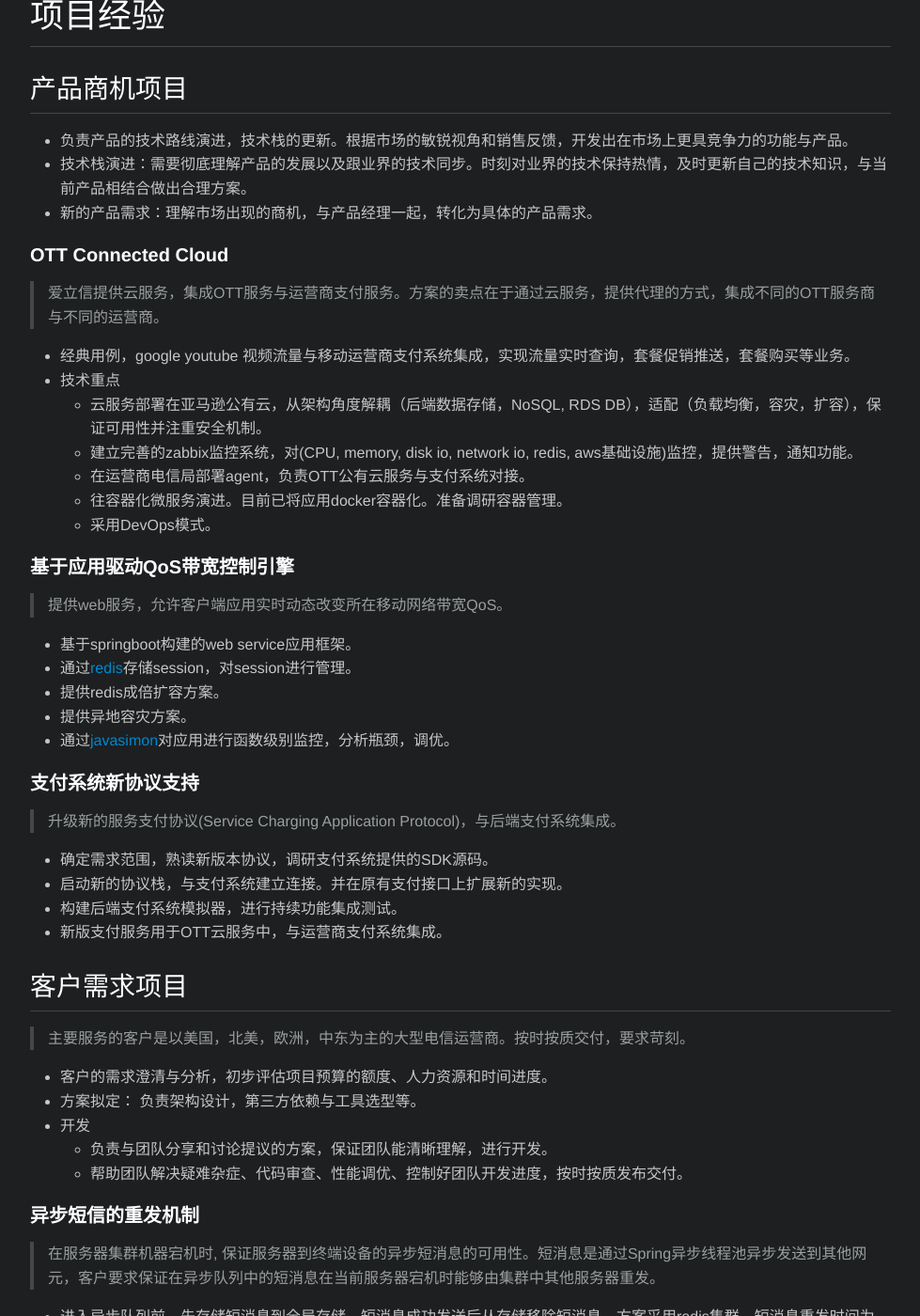
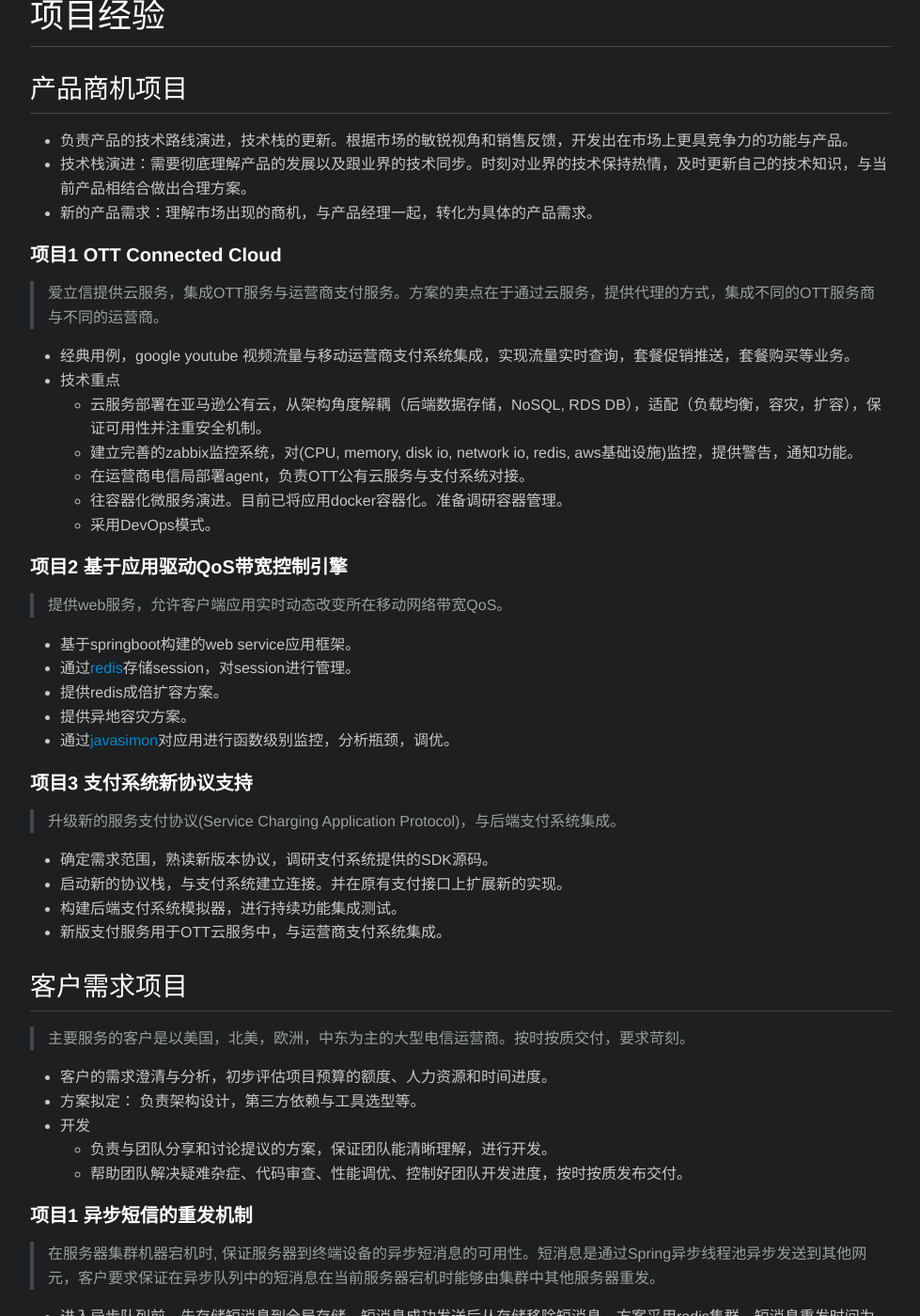
Before and after one commit to KasperDeng/kasperdeng.github.io, a Jekyll site: the page about/kasper-cv.html, which Jekyll copies as it is, in a window 1280 px wide and 1400 px high, scrolled down 1917 px. Shown: the whole window at 94% size, without its empty margins (150-1129 px from the left). Built offline with Jekyll 4.4.1, drawn with Linux system fonts in a browser that asks for light colours; some of the changed text lies outside the part shown.

Commit message:
update about page

```diff
--- a/about/kasper-cv.html
+++ b/about/kasper-cv.html
@@ -582,7 +582,7 @@ pre.editor-colors .markdown .link .string.title,
 <li><p>技术栈演进：需要彻底理解产品的发展以及跟业界的技术同步。时刻对业界的技术保持热情，及时更新自己的技术知识，与当前产品相结合做出合理方案。</p></li>
 <li><p>新的产品需求：理解市场出现的商机，与产品经理一起，转化为具体的产品需求。</p></li>
 </ul>
-<h4 id="ott-connected-cloud">OTT Connected Cloud</h4>
+<h4 id="&#x9879;&#x76EE;1-ott-connected-cloud">项目1 OTT Connected Cloud</h4>
 <blockquote>
 <p>爱立信提供云服务，集成OTT服务与运营商支付服务。方案的卖点在于通过云服务，提供代理的方式，集成不同的OTT服务商与不同的运营商。</p>
 </blockquote>
@@ -597,7 +597,7 @@ pre.editor-colors .markdown .link .string.title,
 <li><p>采用DevOps模式。</p></li>
 </ul></p></li>
 </ul>
-<h4 id="&#x57FA;&#x4E8E;&#x5E94;&#x7528;&#x9A71;&#x52A8;qos&#x5E26;&#x5BBD;&#x63A7;&#x5236;&#x5F15;&#x64CE;">基于应用驱动QoS带宽控制引擎</h4>
+<h4 id="&#x9879;&#x76EE;2-&#x57FA;&#x4E8E;&#x5E94;&#x7528;&#x9A71;&#x52A8;qos&#x5E26;&#x5BBD;&#x63A7;&#x5236;&#x5F15;&#x64CE;">项目2 基于应用驱动QoS带宽控制引擎</h4>
 <blockquote>
 <p>提供web服务，允许客户端应用实时动态改变所在移动网络带宽QoS。</p>
 </blockquote>
@@ -608,7 +608,7 @@ pre.editor-colors .markdown .link .string.title,
 <li><p>提供异地容灾方案。</p></li>
 <li><p>通过<a href="https://github.com/virgo47/javasimon">javasimon</a>对应用进行函数级别监控，分析瓶颈，调优。</p></li>
 </ul>
-<h4 id="&#x652F;&#x4ED8;&#x7CFB;&#x7EDF;&#x65B0;&#x534F;&#x8BAE;&#x652F;&#x6301;">支付系统新协议支持</h4>
+<h4 id="&#x9879;&#x76EE;3-&#x652F;&#x4ED8;&#x7CFB;&#x7EDF;&#x65B0;&#x534F;&#x8BAE;&#x652F;&#x6301;">项目3 支付系统新协议支持</h4>
 <blockquote>
 <p>升级新的服务支付协议(Service Charging Application Protocol)，与后端支付系统集成。</p>
 </blockquote>
@@ -631,7 +631,7 @@ pre.editor-colors .markdown .link .string.title,
 <li><p>帮助团队解决疑难杂症、代码审查、性能调优、控制好团队开发进度，按时按质发布交付。</p></li>
 </ul></p></li>
 </ul>
-<h4 id="&#x5F02;&#x6B65;&#x77ED;&#x4FE1;&#x7684;&#x91CD;&#x53D1;&#x673A;&#x5236;">异步短信的重发机制</h4>
+<h4 id="&#x9879;&#x76EE;1-&#x5F02;&#x6B65;&#x77ED;&#x4FE1;&#x7684;&#x91CD;&#x53D1;&#x673A;&#x5236;">项目1 异步短信的重发机制</h4>
 <blockquote>
 <p>在服务器集群机器宕机时, 保证服务器到终端设备的异步短消息的可用性。短消息是通过Spring异步线程池异步发送到其他网元，客户要求保证在异步队列中的短消息在当前服务器宕机时能够由集群中其他服务器重发。</p>
 </blockquote>
@@ -647,7 +647,7 @@ pre.editor-colors .markdown .link .string.title,
 <li><p>充分考虑异常，防止阻塞正常业务：redis宕机，发送线程timeout等情况。</p></li>
 </ul></p></li>
 </ul>
-<h4 id="tmobile-&#x65B0;&#x7CFB;&#x7EDF;&#x5927;&#x7248;&#x672C;&#x5347;&#x7EA7;">TMobile 新系统大版本升级</h4>
+<h4 id="&#x9879;&#x76EE;2-tmobile-&#x65B0;&#x7CFB;&#x7EDF;&#x5927;&#x7248;&#x672C;&#x5347;&#x7EA7;">项目2 TMobile 新系统大版本升级</h4>
 <blockquote>
 <p>美国首要运营商，要求对现有系统进行大版本升级，并在新版本系统实现定制化需求。</p>
 </blockquote>
```
